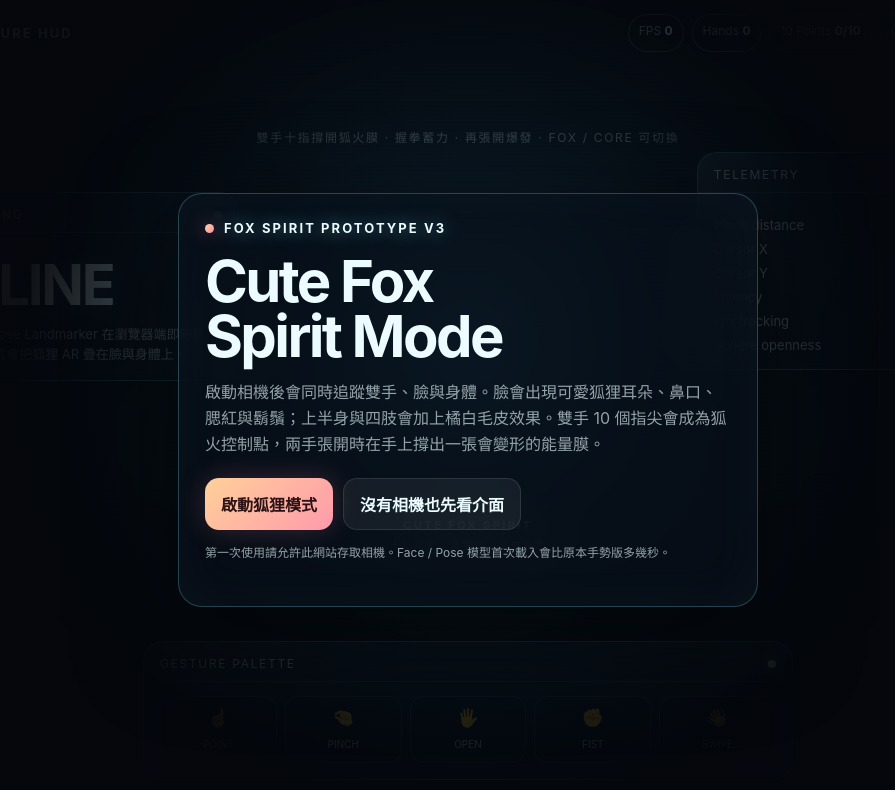
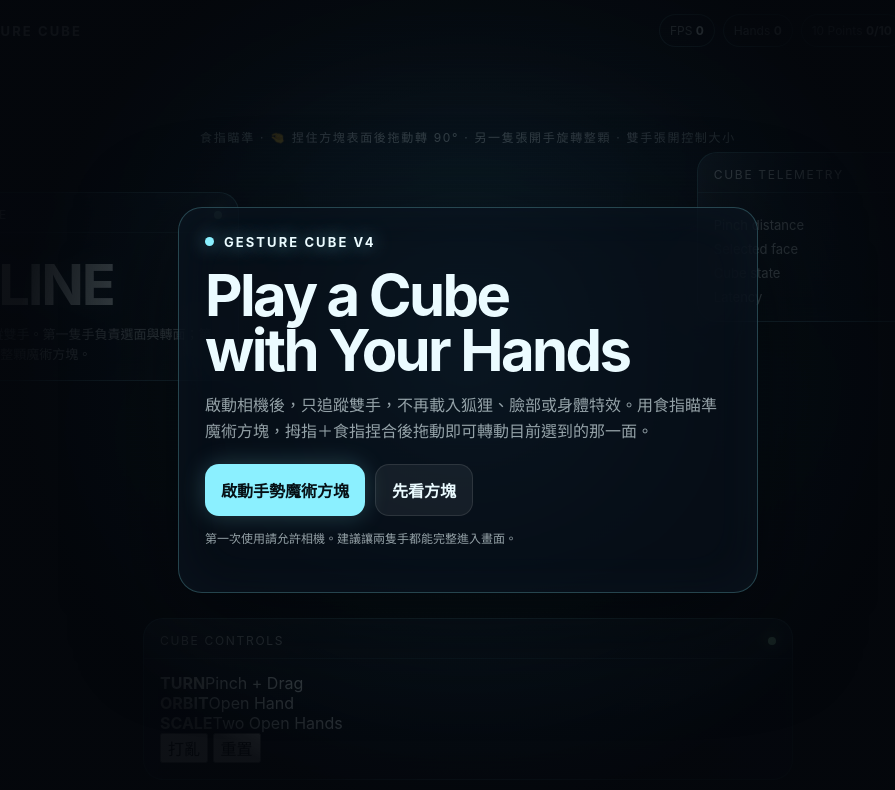
Before and after one commit to qookey109-pixel/ai-resource-hub, a website: page gesture-hud/index.html in a window 1280 px wide. Shown: the whole page, without its empty margins (172-1067 px from the left). Drawn offline with Linux system fonts and the light colour scheme; a script that the page names is missing.

Commit message:
Replace Fox mode with Gesture Cube UI

```diff
--- a/gesture-hud/index.html
+++ b/gesture-hud/index.html
@@ -4,73 +4,69 @@
   <meta charset="utf-8" />
   <meta name="viewport" content="width=device-width, initial-scale=1, viewport-fit=cover" />
   <meta name="theme-color" content="#060a10" />
-  <title>Qookey Gesture HUD · Cute Fox Spirit</title>
+  <title>Qookey Gesture Cube</title>
   <link rel="stylesheet" href="./app.css" />
 </head>
 <body>
   <div class="app" id="app">
     <video id="video" autoplay playsinline muted></video>
     <canvas id="stage"></canvas>
-    <canvas id="foxStage"></canvas>
-    <canvas id="orbStage"></canvas>
-
-    <div class="fox-caption" id="foxCaption"><b>CUTE FOX SPIRIT</b>十指狐火 · 狐狸臉 · 毛皮身體</div>
-    <div class="orb-caption" id="orbCaption"><b>ABSTRACT CORE</b>張開手掌讓球體展開</div>
+    <canvas id="cubeStage"></canvas>
     <div class="scanlines"></div><div class="vignette"></div>
 
     <div class="topbar">
-      <div class="brand"><span class="brand-dot"></span>Qookey Gesture HUD</div>
+      <div class="brand"><span class="brand-dot"></span>Qookey Gesture Cube</div>
       <div class="chips">
         <div class="chip">FPS <b id="fps">0</b></div>
         <div class="chip">Hands <b id="hands">0</b></div>
         <div class="chip">10 Points <b id="fingerPoints">0/10</b></div>
         <div class="chip">Gesture <b id="gestureText">—</b></div>
-        <button class="chip mode-chip" id="modeBtn" type="button">Mode <b id="modeText">FOX</b></button>
+        <div class="chip">Moves <b id="moveCount">0</b></div>
       </div>
     </div>
 
-    <div class="hint">雙手十指撐開狐火膜 · 握拳蓄力 · 再張開爆發 · FOX / CORE 可切換</div>
+    <div class="hint">食指瞄準 · 🤏 捏住方塊表面後拖動轉 90° · 另一隻張開手旋轉整顆 · 雙手張開控制大小</div>
 
-    <section class="panel" id="panelA" data-draggable>
-      <div class="panel-head"><span class="panel-title">Spirit Tracking</span><span class="status-dot"></span></div>
-      <div class="panel-body"><div class="big" id="trackingState">OFFLINE</div><div class="sub">Hand + Face + Pose Landmarker 在瀏覽器端即時追蹤。Cute Fox 模式會把狐狸 AR 疊在臉與身體上。</div></div>
+    <section class="panel" id="panelA">
+      <div class="panel-head"><span class="panel-title">Gesture Cube</span><span class="status-dot"></span></div>
+      <div class="panel-body">
+        <div class="big" id="trackingState">OFFLINE</div>
+        <div class="sub">MediaPipe 只追蹤雙手。第一隻手負責選面與轉面；第二隻張開手可旋轉整顆魔術方塊。</div>
+      </div>
     </section>
 
-    <section class="panel" id="panelB" data-draggable>
-      <div class="panel-head"><span class="panel-title">Telemetry</span><span class="status-dot"></span></div>
+    <section class="panel" id="panelB">
+      <div class="panel-head"><span class="panel-title">Cube Telemetry</span><span class="status-dot"></span></div>
       <div class="panel-body"><div class="kv">
         <span>Pinch distance</span><b id="pinchVal">—</b>
-        <span>Cursor X</span><b id="cursorX">—</b>
-        <span>Cursor Y</span><b id="cursorY">—</b>
+        <span>Selected face</span><b id="selectedFace">—</b>
+        <span>Cube state</span><b id="cubeState">READY</b>
         <span>Latency</span><b id="latency">—</b>
-        <span>Fox tracking</span><b id="foxState">WAITING</b>
-        <span>Sphere openness</span><b id="orbOpenVal">15%</b>
       </div></div>
     </section>
 
-    <section class="panel" id="panelC" data-draggable>
-      <div class="panel-head"><span class="panel-title">Gesture Palette</span><span class="status-dot"></span></div>
-      <div class="panel-body"><div class="gesture-grid">
-        <div class="gesture" data-gesture="POINT"><span class="icon">☝️</span><small>POINT</small></div>
-        <div class="gesture" data-gesture="PINCH"><span class="icon">🤏</span><small>PINCH</small></div>
-        <div class="gesture" data-gesture="OPEN"><span class="icon">🖐️</span><small>OPEN</small></div>
-        <div class="gesture" data-gesture="FIST"><span class="icon">✊</span><small>FIST</small></div>
-        <div class="gesture" data-gesture="SWIPE"><span class="icon">👋</span><small>SWIPE</small></div>
-      </div></div>
+    <section class="panel controls" id="panelC">
+      <div class="panel-head"><span class="panel-title">Cube Controls</span><span class="status-dot"></span></div>
+      <div class="panel-body control-body">
+        <div class="control-copy"><b>TURN</b><span>Pinch + Drag</span></div>
+        <div class="control-copy"><b>ORBIT</b><span>Open Hand</span></div>
+        <div class="control-copy"><b>SCALE</b><span>Two Open Hands</span></div>
+        <button class="mini-btn" id="scrambleBtn" type="button">打亂</button>
+        <button class="mini-btn" id="resetBtn" type="button">重置</button>
+      </div>
     </section>
 
-    <div id="cursor" class="cursor"></div><div id="toast" class="toast">SWIPE</div>
+    <div id="cursor" class="cursor"></div><div id="toast" class="toast">TURN</div>
 
     <div class="start" id="startOverlay"><div class="start-card">
-      <div class="brand" style="margin-bottom:18px"><span class="brand-dot fox-dot"></span>Fox Spirit Prototype V3</div>
-      <h1>Cute Fox<br>Spirit Mode</h1>
-      <p>啟動相機後會同時追蹤雙手、臉與身體。臉會出現可愛狐狸耳朵、鼻口、腮紅與鬍鬚；上半身與四肢會加上橘白毛皮效果。雙手 10 個指尖會成為狐火控制點，兩手張開時在手上撐出一張會變形的能量膜。</p>
-      <div class="start-actions"><button class="btn btn-primary fox-primary" id="startBtn">啟動狐狸模式</button><button class="btn btn-ghost" id="demoBtn">沒有相機也先看介面</button></div>
-      <div class="notice" id="notice">第一次使用請允許此網站存取相機。Face / Pose 模型首次載入會比原本手勢版多幾秒。</div>
+      <div class="brand" style="margin-bottom:18px"><span class="brand-dot"></span>Gesture Cube V4</div>
+      <h1>Play a Cube<br>with Your Hands</h1>
+      <p>啟動相機後，只追蹤雙手，不再載入狐狸、臉部或身體特效。用食指瞄準魔術方塊，拇指＋食指捏合後拖動即可轉動目前選到的那一面。</p>
+      <div class="start-actions"><button class="btn btn-primary" id="startBtn">啟動手勢魔術方塊</button><button class="btn btn-ghost" id="demoBtn">先看方塊</button></div>
+      <div class="notice" id="notice">第一次使用請允許相機。建議讓兩隻手都能完整進入畫面。</div>
     </div></div>
   </div>
   <script type="module" src="./core.js"></script>
-  <script type="module" src="./fox.js"></script>
-  <script type="module" src="./orb.js"></script>
+  <script type="module" src="./cube.js"></script>
 </body>
 </html>
```
